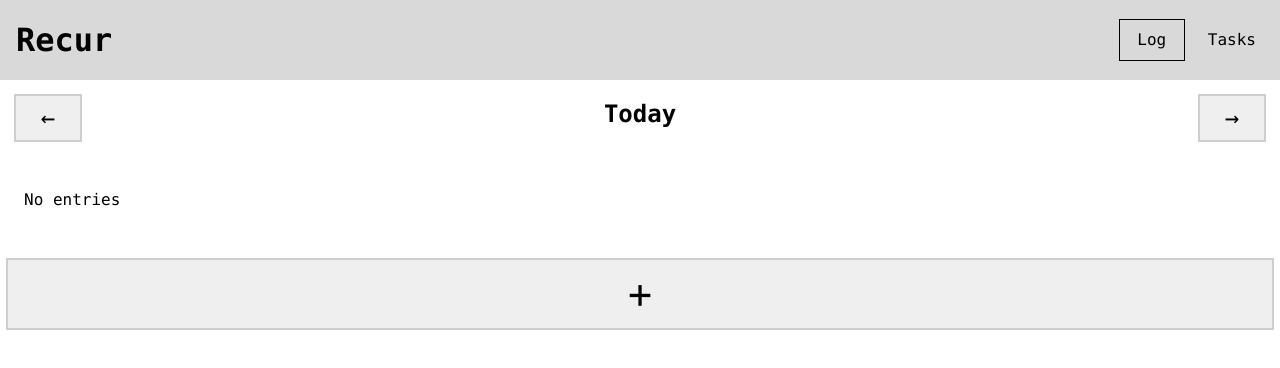
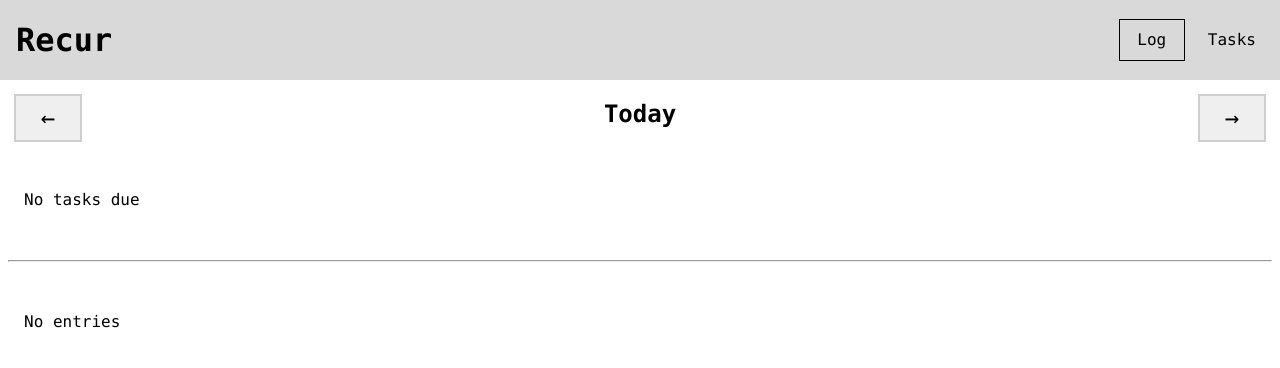
Before and after one commit to ydalir/recur, a React (Vite) app: page /tasks#/log in a window 1280 px wide. Shown: the top 368 px of the page. Built offline with nearby package versions, Linux system fonts and the light colour scheme.

Commit message:
Style quick-add

```diff
--- a/src/pages/Home/HomePage.module.css
+++ b/src/pages/Home/HomePage.module.css
@@ -5,6 +5,23 @@
 
 .quickAdd {
   padding: 3rem 1rem;
+  position: relative;
+  display: flex;
+  flex-direction: column;
+  gap: 1rem;
+
+  & .header {
+    display: flex;
+    align-items: baseline;
+    justify-content: space-between;
+  }
+}
+
+.tasks {
+  max-height: 20vh;
+  overflow: auto;
+  display: flex;
+  flex-direction: column;
 }
 
 .entriesContainer {
@@ -13,10 +30,3 @@
   flex-direction: column;
   gap: 1rem;
 }
-
-.addButton {
-  font-size: 2.5rem;
-  width: 100%;
-  position: sticky;
-  bottom: 1rem;
-}
--- a/src/pages/Home/HomePage.tsx
+++ b/src/pages/Home/HomePage.tsx
@@ -3,12 +3,12 @@ import { DatePicker } from "../../components/DatePicker";
 import { LogEntry } from "../../utils/logEntry";
 import { getEntriesForDate, getTasks } from "../../utils/idb";
 import style from "./HomePage.module.css";
-import { LinkButton } from "../../components/Button/LinkButton";
 import { EntryComponent } from "../../components/Entry/Entry";
 import { Task, toTask } from "../../utils/task";
 import { sortDates, today } from "../../utils/date";
 import { TaskButton } from "../../components/Task/Task";
 import { DateContext } from "../../components/DateContext/DateContext";
+import { Link } from "react-router";
 
 export const HomePage = () => {
   const [date] = useContext(DateContext);
@@ -44,23 +44,28 @@ export const HomePage = () => {
   return (
     <div className={style.homepage}>
       <DatePicker />
-      {tasks.length !== 0 && (
+      {tasks.length !== 0 ? (
         <div className={style.quickAdd}>
-          <h2>Quick-add</h2>
-          {tasks.map((task) => (
-            <TaskButton key={task.id} task={task} pathPrefix="add/" />
-          ))}
+          <div className={style.header}>
+            <h2>Quick-add</h2>
+            <Link to={`add`}>All tasks →</Link>
+          </div>
+          <div className={style.tasks}>
+            {tasks.map((task) => (
+              <TaskButton key={task.id} task={task} pathPrefix="add/" />
+            ))}
+          </div>
         </div>
+      ) : (
+        <div className={style.entriesContainer}>No tasks due</div>
       )}
+      <hr></hr>
       <div className={style.entriesContainer}>
         {!entries.length && "No entries"}
         {entries.map((entry) => (
           <EntryComponent entry={entry} key={entry.id} />
         ))}
       </div>
-      <LinkButton className={style.addButton} to={`add`}>
-        +
-      </LinkButton>
     </div>
   );
 };
```
